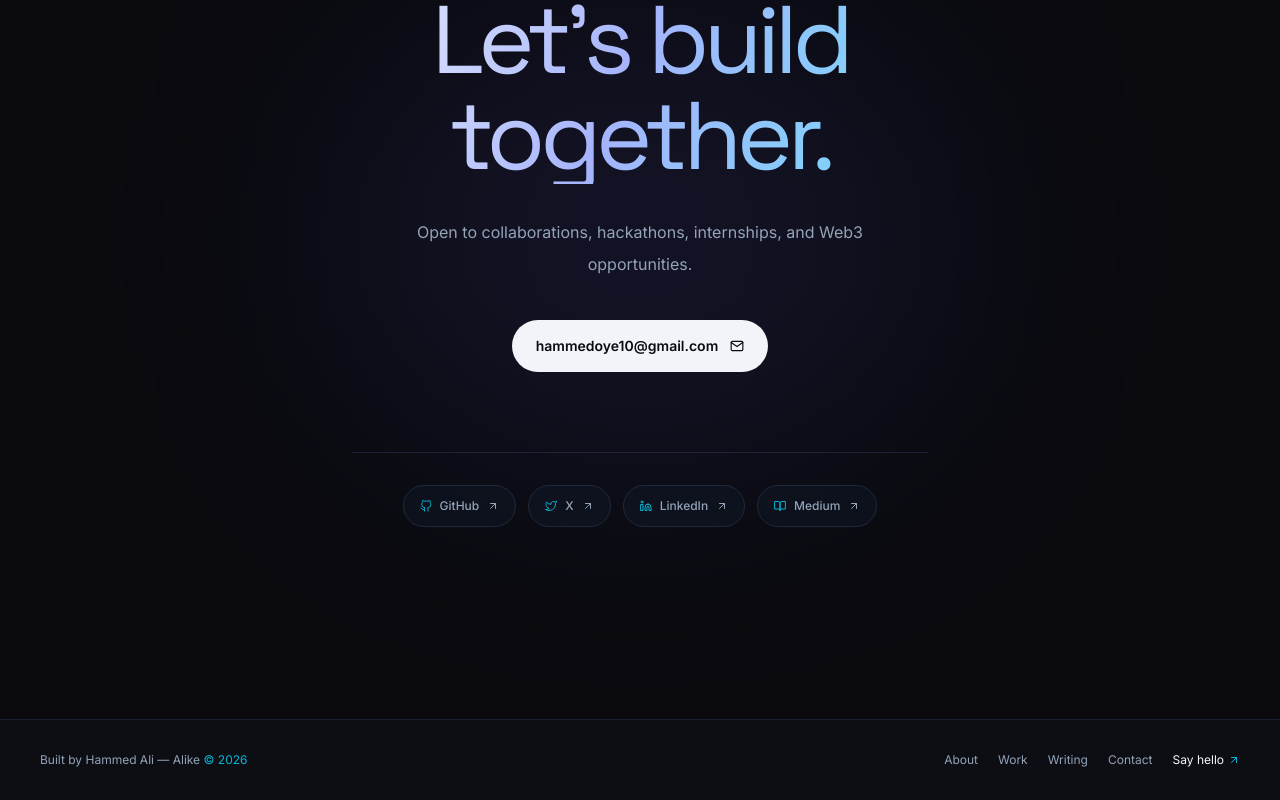
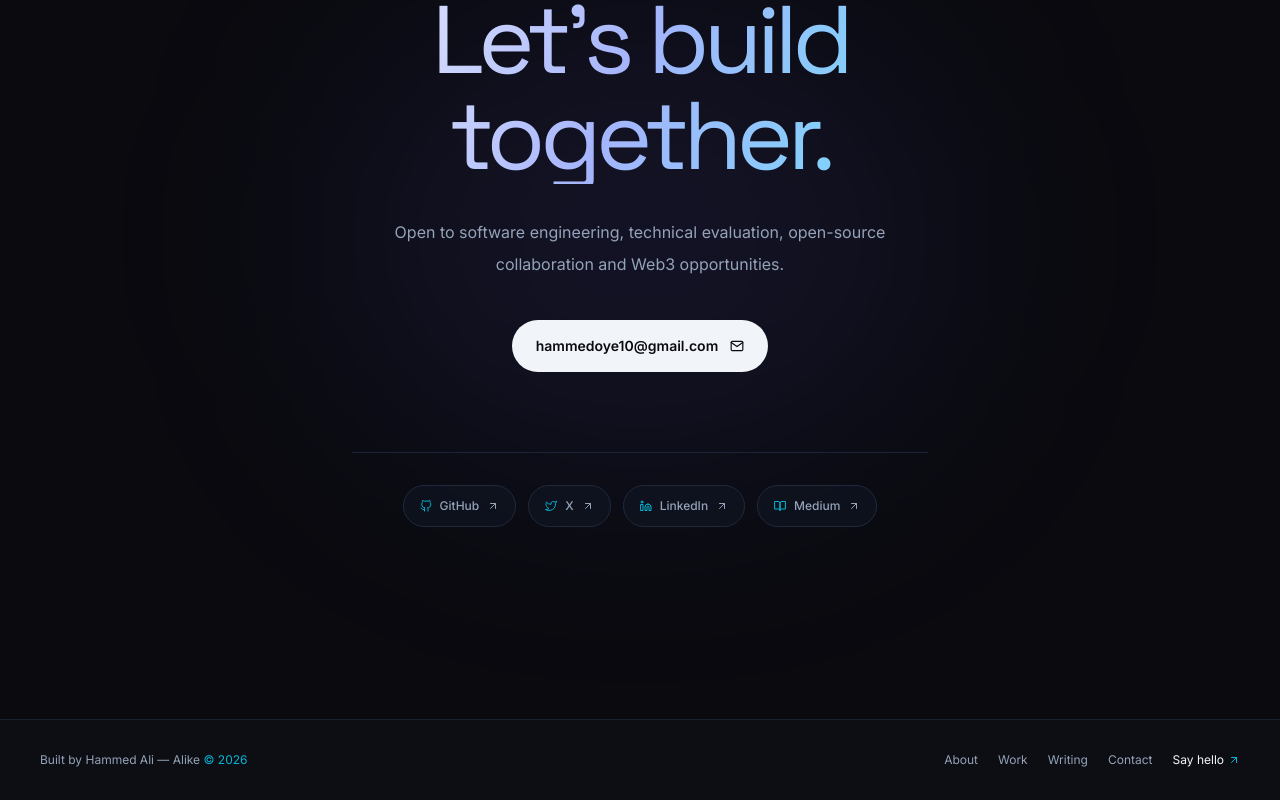
Before and after one commit to Alike001/alike-portfolio, a Next.js app: page / in a window 1280 px wide. Shown: the part 9026-9826 px from the top of the page. Built offline with nearby package versions, Linux system fonts and the light colour scheme.

Commit message:
feat: refresh portfolio components/Contact.jsx

```diff
--- a/components/Contact.jsx
+++ b/components/Contact.jsx
@@ -15,7 +15,7 @@ export default function Contact() {
   return (
     <section id="contact" className="relative overflow-hidden border-t border-line/50 py-32 sm:py-40 lg:py-48">
       <div className="absolute left-1/2 top-1/2 h-[28rem] w-[38rem] -translate-x-1/2 -translate-y-1/2 rounded-full bg-indigo/10 blur-[120px]" />
-      <div className="container-shell relative text-center"><Reveal><div className="mx-auto max-w-4xl"><div className="mb-8 flex items-center justify-center gap-3 text-xs uppercase tracking-[.23em] text-cyan"><span className="h-px w-9 bg-cyan" />Open to the next build</div><h2 className="font-display text-5xl leading-[.92] tracking-[-.06em] text-gradient sm:text-7xl lg:text-8xl">Let&apos;s build<br />together.</h2><p className="mx-auto mt-8 max-w-lg text-base leading-8 text-muted">Open to collaborations, hackathons, internships, and Web3 opportunities.</p><a href="mailto:hammedoye10@gmail.com" className="focus-ring group mt-10 inline-flex items-center gap-3 rounded-full bg-cloud px-6 py-4 text-sm font-semibold text-ink transition-transform hover:-translate-y-1">hammedoye10@gmail.com <FiMail className="transition-transform group-hover:translate-x-1" /></a></div></Reveal><Reveal delay={.15}><div className="mx-auto mt-20 flex max-w-xl flex-wrap justify-center gap-3 border-t border-line/80 pt-8">{links.map(([label, href, Icon]) => <motion.a key={label} whileHover={{ y: -4 }} href={href} target="_blank" rel="noreferrer" className="focus-ring inline-flex items-center gap-2 rounded-full border border-line bg-card/50 px-4 py-3 text-xs font-medium text-muted transition-colors hover:border-cyan/50 hover:text-cloud"><Icon className="text-cyan" />{label}<FiArrowUpRight /></motion.a>)}</div></Reveal></div>
+      <div className="container-shell relative text-center"><Reveal><div className="mx-auto max-w-4xl"><div className="mb-8 flex items-center justify-center gap-3 text-xs uppercase tracking-[.23em] text-cyan"><span className="h-px w-9 bg-cyan" />Open to the next build</div><h2 className="font-display text-5xl leading-[.92] tracking-[-.06em] text-gradient sm:text-7xl lg:text-8xl">Let&apos;s build<br />together.</h2><p className="mx-auto mt-8 max-w-lg text-base leading-8 text-muted">Open to software engineering, technical evaluation, open-source collaboration and Web3 opportunities.</p><a href="mailto:hammedoye10@gmail.com" className="focus-ring group mt-10 inline-flex items-center gap-3 rounded-full bg-cloud px-6 py-4 text-sm font-semibold text-ink transition-transform hover:-translate-y-1">hammedoye10@gmail.com <FiMail className="transition-transform group-hover:translate-x-1" /></a></div></Reveal><Reveal delay={.15}><div className="mx-auto mt-20 flex max-w-xl flex-wrap justify-center gap-3 border-t border-line/80 pt-8">{links.map(([label, href, Icon]) => <motion.a key={label} whileHover={{ y: -4 }} href={href} target="_blank" rel="noreferrer" className="focus-ring inline-flex items-center gap-2 rounded-full border border-line bg-card/50 px-4 py-3 text-xs font-medium text-muted transition-colors hover:border-cyan/50 hover:text-cloud"><Icon className="text-cyan" />{label}<FiArrowUpRight /></motion.a>)}</div></Reveal></div>
     </section>
   );
 }
```
